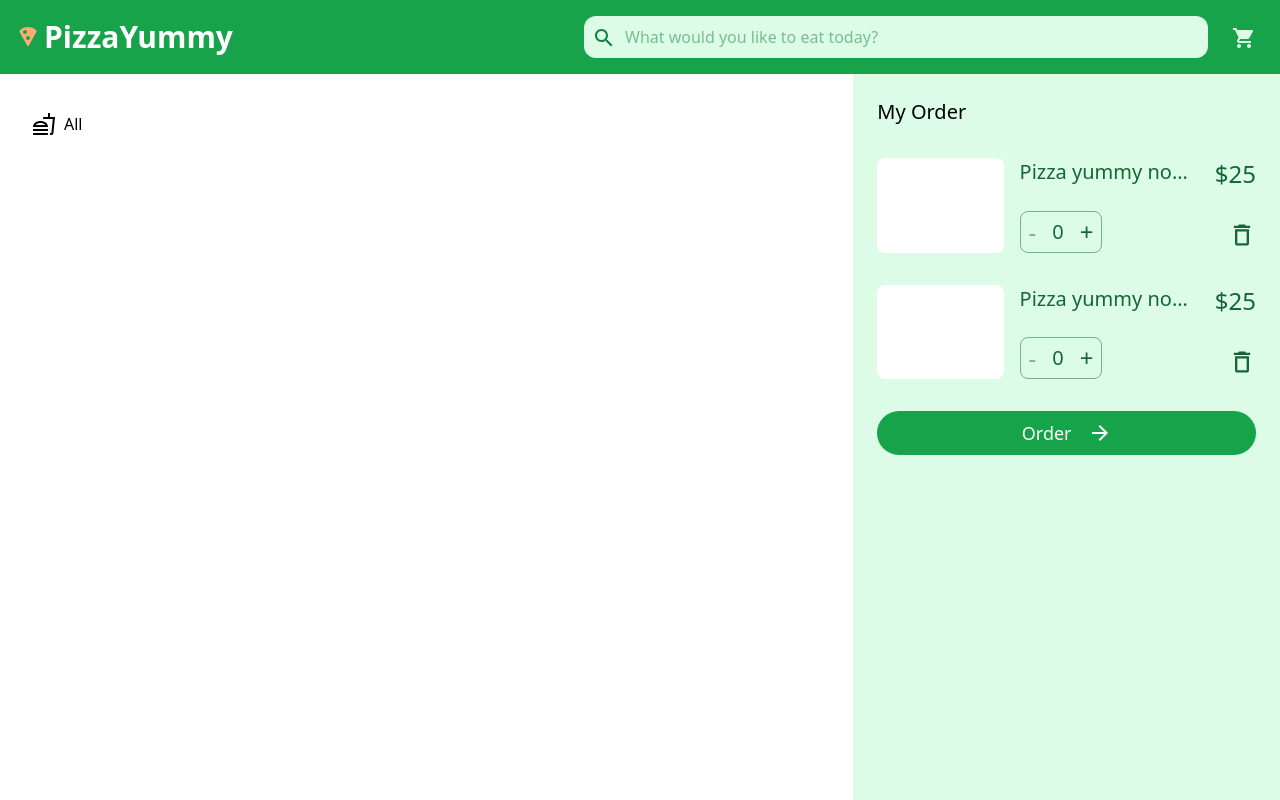
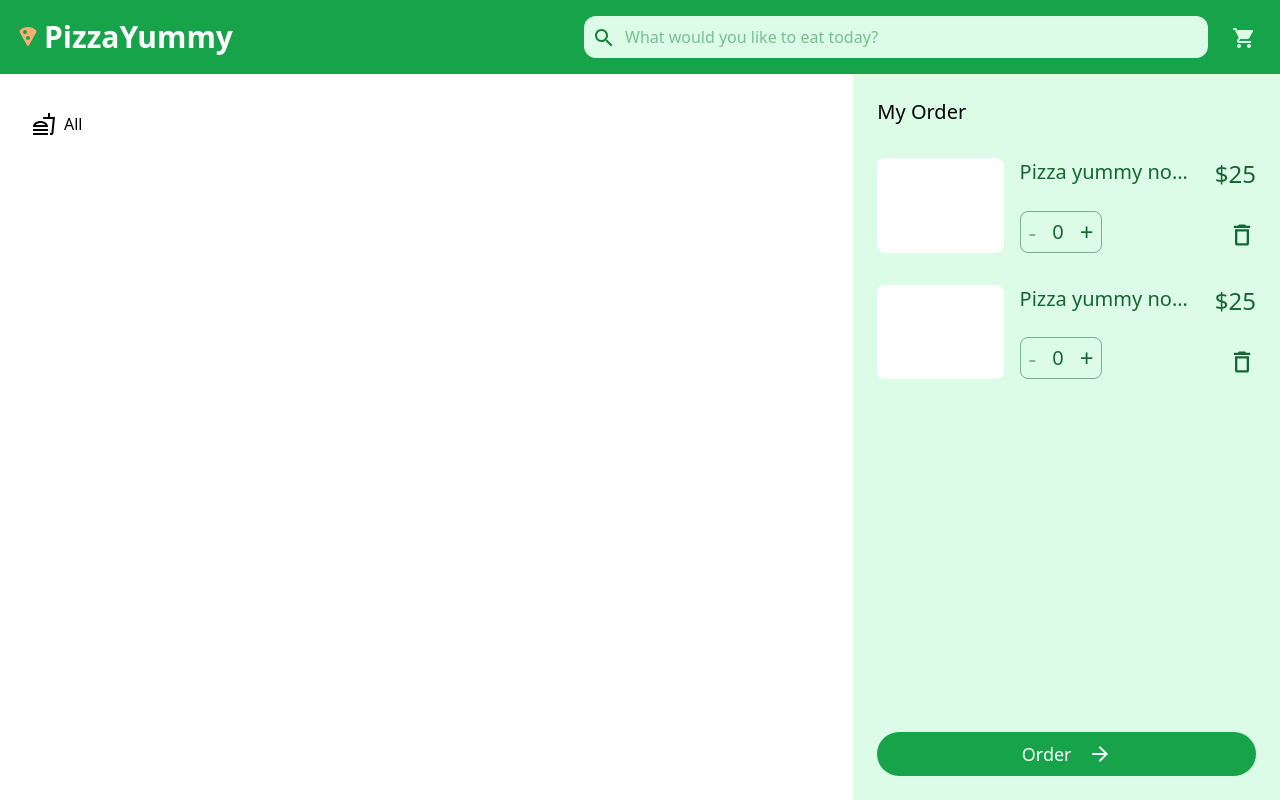
Before and after one commit to Creepycreep/orderFoodApp, a React (Create React App) app: page / in a window 1280 px wide. Both pictures are taken after a click on the button 1244 px from the left and 37 px from the top of the page. Built offline with nearby package versions, Linux system fonts and the light colour scheme.

Commit message:
fix: cart

```diff
--- a/src/components/Cart/Cart.jsx
+++ b/src/components/Cart/Cart.jsx
@@ -35,15 +35,17 @@ const Cart = ({ isActive }) => {
 
           {/* <div className="bg-green-950/30 fixed w-screen h-screen inset-0"></div> */}
 
-          <div className="bg-green-100 w-full lg:w-1/3 h-[calc(100vh-74px)] ml-auto p-6 font-medium lg:max-w-md overflow-scroll">
-            <div className="flex flex-col gap-8 pb-6">
-              <h2 className="text-xl">My Order</h2>
-              <div className='flex flex-col gap-8 mb-auto'>
-                <Card />
-                <Card />
+          <div className="bg-green-100 w-full lg:w-1/3 h-[calc(100vh-74px)] ml-auto p-6 pb-0 font-medium lg:max-w-md overflow-x-auto">
+            <div className='h-full flex flex-col'>
+              <div className="grow flex flex-col gap-8 pb-6">
+                <h2 className="text-xl">My Order</h2>
+                <div className='flex flex-col gap-8 mb-auto'>
+                  <Card />
+                  <Card />
 
+                </div>
+                <Button />
               </div>
-              <Button />
             </div>
           </div>
         </div>
```
